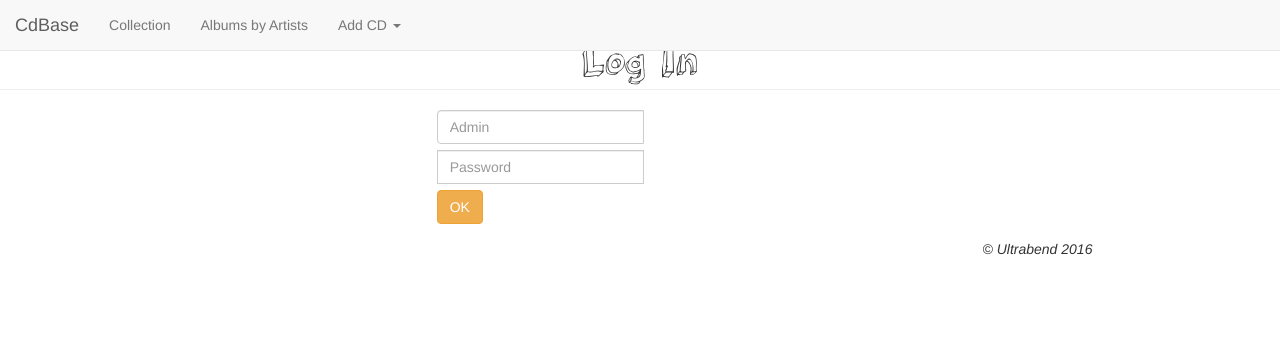
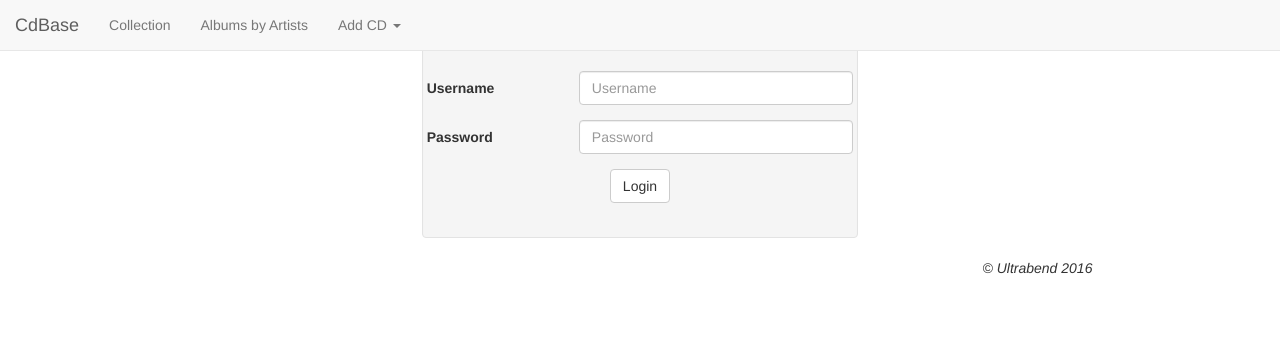
Before and after one commit to ultrabend/CdBase, a CodeIgniter app: page /cdbase/index.php/cdking/index in a window 1280 px wide. Shown: the top 351 px of the page. Run offline with CodeIgniter, Linux system fonts and the light colour scheme; some libraries are stand-ins or nearby versions.

Commit message:
admin log
login page

```diff
--- a/application/controllers/CdKing.php
+++ b/application/controllers/CdKing.php
@@ -6,21 +6,63 @@ class CdKing extends CI_Controller {
     public function __construct()
     {
         parent::__construct();
+          $this->load->library('session');
+          $this->load->helper('form');
+          $this->load->helper('url');
+          $this->load->helper('html');
+          $this->load->library('form_validation');
+          //load the login model
+          $this->load->model('login_model');
     }
 
 	public function index(){
 
-		$this->load->helper('form');
-		$this->load->view('templates/header');
-        $this->load->view('ad_log');
-        $this->load->view('templates/footer.php');
+		//get the posted values
+        $username = $this->input->post("txt_username");
+        $password = $this->input->post("txt_password");
+
+        //set validations
+        $this->form_validation->set_rules("txt_username", "Username", "trim|required");
+        $this->form_validation->set_rules("txt_password", "Password", "trim|required");
+
+        if ($this->form_validation->run() == FALSE)
+          {
+            $this->load->helper('form');
+			$this->load->view('templates/header');
+        	$this->load->view('ad_log');
+        	$this->load->view('templates/footer.php');
+          }
+        else
+          {
+            if ($this->input->post('btn_login') == "Login")
+               {
+                    //check if username and password is correct
+                    $usr_result = $this->login_model->get_user($username, $password);
+                    if ($usr_result > 0) //active user record is present
+                    {
+                         //set the session variables
+                         $sessiondata = array(
+                              'username' => $username,
+                              'loginuser' => TRUE
+                         );
+                         $this->session->set_userdata($sessiondata);
+                         redirect("albums");
+                    }
+                    else
+                    {
+                         $this->session->set_flashdata('msg', '<div class="alert alert-danger text-center">Invalid username and password!</div>');
+                         redirect('cdking');
+                    }
+               }
+               else
+               {
+                    redirect('cdking');
+               }
+          }
+
 
 	}
 
-	public function logged()
-	{
-		echo "test";
-	}
 
 }
 
--- /dev/null
+++ b/application/models/login_model.php
@@ -0,0 +1,18 @@
+<?php if ( ! defined('BASEPATH')) exit('No direct script access allowed');
+
+class login_model extends CI_Model
+{
+     function __construct()
+     {
+          // Call the Model constructor
+          parent::__construct();
+     }
+
+     //get the username & password from tbl_usrs
+     function get_user($usr, $pwd)
+     {
+          $sql = "select * from tbl_usrs where username = '" . $usr . "' and password = '" . md5($pwd) . "' and status = 'active'";
+          $query = $this->db->query($sql);
+          return $query->num_rows();
+     }
+}?>
--- a/application/views/ad_log.php
+++ b/application/views/ad_log.php
@@ -1,24 +1,44 @@
 <div id="page-wrapper">
 <div class="row">
-      		<div class="col-md-12">
-      			<h1 class="page-header style0">Log In</h1>
+          <div class="col-md-4 col-sm-4"></div>
+          <div class="col-md-4 col-sm-4 well">
+          <?php
+          $attributes = array("class" => "form-horizontal", "id" => "loginform", "name" => "loginform");
+          echo form_open("cdking/index", $attributes);?>
+          <fieldset>
+               <legend>Login</legend>
+               <div class="form-group">
+                    <div class="row">
+                         <div class="col-md-4 col-sm-4">
+                              <label for="txt_username" class="control-label">Username</label>
+                         </div>
+                         <div class="col-md-8 col-sm-8">
+                              <input class="form-control" id="txt_username" name="txt_username" placeholder="Username" type="text" required='' value="<?php echo set_value('txt_username'); ?>" />
+                              <span class="text-danger"><?php echo form_error('txt_username'); ?></span>
                          </div>
                     </div>
+               </div>
+
+               <div class="form-group">
                <div class="row">
-      		<div class="col-md-4 center"></div>
-      	    <div class="col-md-4">
-                  <?php echo form_open('Cdking/logged', 'role="form"');?>
-                  <div class="form-group input-group">
-                        <input class="form-control" name="name" placeholder="Admin" id='name' required="" type="text" />
-                        <br>
-                        <br>
-                        <input class="form-control" name="xword" placeholder="Password" id='xword' required="" type="text" />
-                        <br>
-                        <br>
-                        <button class="btn btn-warning" type="submit">OK</button></span>
+               <div class="col-lg-4 col-sm-4">
+               <label for="txt_password" class="control-label">Password</label>
                </div>
-      	     <?php echo "</form>"; ?>
-      	     </div>
-      	     <div class="col-md-4"></div>
+               <div class="col-lg-8 col-sm-8">
+                    <input class="form-control" id="txt_password" name="txt_password" placeholder="Password" type="password" required='' value="<?php echo set_value('txt_password'); ?>" />
+                    <span class="text-danger"><?php echo form_error('txt_password'); ?></span>
                </div>
                </div>
+               </div>
+
+               <div class="form-group">
+               <div class="col-lg-12 col-sm-12 text-center">
+                    <input id="btn_login" name="btn_login" type="submit" class="btn btn-default" value="Login" />
+               </div>
+               </div>
+          </fieldset>
+          <?php echo form_close(); ?>
+          <?php echo $this->session->flashdata('msg'); ?>
+          </div>
+     </div>
+</div>
```
Also changed, not shown: application/controllers/Fuck.php (deleted, +0 -15 lines), application/views/welcome_message.php (+9 -1 lines). Lines whose indentation alone changed are shown as unchanged.
